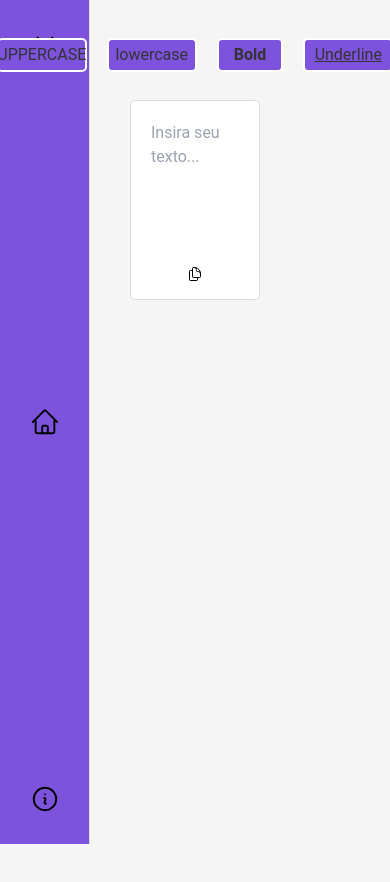
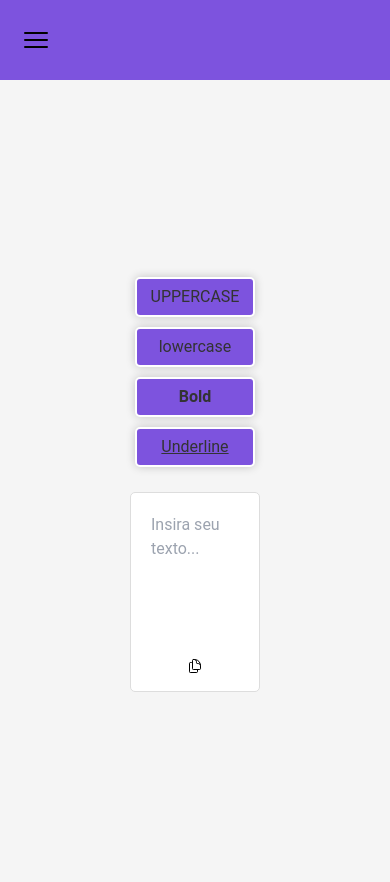
Before and after one commit to MarceloBxD/TransformTextWebApp, a React (Vite) app: page / in a window 390 px wide. Shown: the top 882 px of the page. Before the commit the page ends 844 px from the top, so only its background shows below. Built offline with nearby package versions, Linux system fonts and the light colour scheme.

Commit message:
adding mobile header

```diff
--- a/src/App.tsx
+++ b/src/App.tsx
@@ -2,81 +2,26 @@ import { GlobalStyle } from "./GlobalStyle.js";
 import OptionsAreaContainer from "./components/OptionsArea";
 import Aside from "./components/Aside/index.js";
 import InputTextArea from "./components/InputTextArea/index.js";
+import ExitModal from "./components/ExitModal/index.js";
 import { useApp } from "./contexts/ContextApi.js";
+import MobileHeader from "./components/MobileHeader/index.js";
 
 function App() {
-  const { modalIsOpen, setModalIsOpen }: any = useApp();
+  const { modalIsOpen }: any = useApp();
   return (
-    <>
+    <div>
       <Aside />
+      <MobileHeader />
       {!modalIsOpen ? (
-        <>
+        <div className="flex flex-col justify-center h-screen">
           <OptionsAreaContainer />
           <InputTextArea />
           <GlobalStyle />
-        </>
+        </div>
       ) : (
-        <div
-          className="relative z-10"
-          aria-labelledby="modal-title"
-          role="dialog"
-          aria-modal="true"
-        >
-          <div className="fixed inset-0 bg-gray-500 bg-opacity-75 transition-opacity"></div>
-
-          <div className="fixed inset-0 z-10 overflow-y-auto">
-            <div className="flex min-h-full items-end justify-center p-4 text-center sm:items-center sm:p-0">
-              <div className="relative transform overflow-hidden rounded-lg bg-white text-left shadow-xl transition-all sm:my-8 sm:w-full sm:max-w-lg">
-                <div className="bg-white px-4 pb-4 pt-5 sm:p-6 sm:pb-4">
-                  <div className="sm:flex sm:items-start">
-                    <div className="mx-auto flex h-12 w-12 flex-shrink-0 items-center justify-center rounded-full bg-red-100 sm:mx-0 sm:h-10 sm:w-10">
-                      <svg
-                        className="h-6 w-6 text-red-600"
-                        fill="none"
-                        viewBox="0 0 24 24"
-                        stroke="currentColor"
-                        aria-hidden="true"
-                      >
-                        <path d="M12 9v3.75m-9.303 3.376c-.866 1.5.217 3.374 1.948 3.374h14.71c1.73 0 2.813-1.874 1.948-3.374L13.949 3.378c-.866-1.5-3.032-1.5-3.898 0L2.697 16.126zM12 15.75h.007v.008H12v-.008z" />
-                      </svg>
-                    </div>
-                    <div className="mt-3 text-center sm:ml-4 sm:mt-0 sm:text-left">
-                      <h3
-                        className="text-base font-semibold leading-6 text-gray-900"
-                        id="modal-title"
-                      >
-                        Did you want to quit?
-                      </h3>
-                      <div className="mt-2">
-                        <p className="text-sm text-gray-500">
-                          Are you sure you want to quit?
-                        </p>
-                      </div>
-                    </div>
-                  </div>
-                </div>
-                <div className="bg-gray-50 px-4 py-3 sm:flex sm:flex-row-reverse sm:px-6">
-                  <button
-                    onClick={() => window.close()}
-                    type="button"
-                    className="inline-flex w-full justify-center rounded-md bg-red-600 px-3 py-2 text-sm font-semibold text-white shadow-sm hover:bg-red-500 sm:ml-3 sm:w-auto"
-                  >
-                    Yes, quit!
-                  </button>
-                  <button
-                    type="button"
-                    onClick={() => setModalIsOpen(false)}
-                    className="mt-3 inline-flex w-full justify-center rounded-md bg-white px-3 py-2 text-sm font-semibold text-gray-900 shadow-sm ring-1 ring-inset ring-gray-300 hover:bg-gray-50 sm:mt-0 sm:w-auto"
-                  >
-                    Cancel
-                  </button>
-                </div>
-              </div>
-            </div>
-          </div>
-        </div>
+        <ExitModal />
       )}
-    </>
+    </div>
   );
 }
 
--- a/src/assets/images/svgs/index.ts
+++ b/src/assets/images/svgs/index.ts
@@ -2,3 +2,4 @@ export { default as IconHome } from "./home.svg";
 export { default as IconClose } from "./close.svg";
 export { default as IconHelp } from "./help.svg";
 export { default as copy } from "./copy.svg";
+export { default as hamburguer } from "./hamburguer.svg";
--- a/src/components/Aside/index.tsx
+++ b/src/components/Aside/index.tsx
@@ -6,10 +6,10 @@ import { useApp } from "../../contexts/ContextApi";
 export default () => {
   const { setModalIsOpen }: any = useApp();
   return (
-    <AsideContainer>
+    <AsideContainer className="hidden md:block">
       <AsideIconsArea>
         <img
-          className="hover:rotate-90 transition-all ease-in-out duration-300  hover:scale-110"
+          className="hover:rotate-90 transition-all ease-in-out duration-300 hover:scale-110"
           style={{ cursor: "pointer" }}
           width={"30px"}
           onClick={() => setModalIsOpen(true)}
--- a/src/components/Aside/styles.ts
+++ b/src/components/Aside/styles.ts
@@ -4,7 +4,6 @@ export const AsideContainer = styled.aside`
   width: 90px;
   height: 100vh;
   background-color: #7d53de;
-  border-right: 1px solid #ddd;
   overflow-y: auto;
   overflow-x: hidden;
   position: fixed;
--- /dev/null
+++ b/src/components/ExitModal/index.tsx
@@ -0,0 +1,66 @@
+import { useApp } from "../../contexts/ContextApi";
+
+export default () => {
+  const { setModalIsOpen }: any = useApp();
+  return (
+    <div
+      className="relative z-10"
+      aria-labelledby="modal-title"
+      role="dialog"
+      aria-modal="true"
+    >
+      <div className="fixed inset-0 bg-gray-500 bg-opacity-75 transition-opacity"></div>
+
+      <div className="fixed inset-0 z-10 overflow-y-auto">
+        <div className="flex min-h-full items-end justify-center p-4 text-center sm:items-center sm:p-0">
+          <div className="relative transform overflow-hidden rounded-lg bg-white text-left shadow-xl transition-all sm:my-8 sm:w-full sm:max-w-lg">
+            <div className="bg-white px-4 pb-4 pt-5 sm:p-6 sm:pb-4">
+              <div className="sm:flex sm:items-start">
+                <div className="mx-auto flex h-12 w-12 flex-shrink-0 items-center justify-center rounded-full bg-red-100 sm:mx-0 sm:h-10 sm:w-10">
+                  <svg
+                    className="h-6 w-6 text-red-600"
+                    fill="none"
+                    viewBox="0 0 24 24"
+                    stroke="currentColor"
+                    aria-hidden="true"
+                  >
+                    <path d="M12 9v3.75m-9.303 3.376c-.866 1.5.217 3.374 1.948 3.374h14.71c1.73 0 2.813-1.874 1.948-3.374L13.949 3.378c-.866-1.5-3.032-1.5-3.898 0L2.697 16.126zM12 15.75h.007v.008H12v-.008z" />
+                  </svg>
+                </div>
+                <div className="mt-3 text-center sm:ml-4 sm:mt-0 sm:text-left">
+                  <h3
+                    className="text-base font-semibold leading-6 text-gray-900"
+                    id="modal-title"
+                  >
+                    Did you want to quit?
+                  </h3>
+                  <div className="mt-2">
+                    <p className="text-sm text-gray-500">
+                      Are you sure you want to quit?
+                    </p>
+                  </div>
+                </div>
+              </div>
+            </div>
+            <div className="bg-gray-50 px-4 py-3 sm:flex sm:flex-row-reverse sm:px-6">
+              <button
+                onClick={() => window.close()}
+                type="button"
+                className="inline-flex w-full justify-center rounded-md bg-red-600 px-3 py-2 text-sm font-semibold text-white shadow-sm hover:bg-red-500 sm:ml-3 sm:w-auto"
+              >
+                Yes, quit!
+              </button>
+              <button
+                type="button"
+                onClick={() => setModalIsOpen(false)}
+                className="mt-3 inline-flex w-full justify-center rounded-md bg-white px-3 py-2 text-sm font-semibold text-gray-900 shadow-sm ring-1 ring-inset ring-gray-300 hover:bg-gray-50 sm:mt-0 sm:w-auto"
+              >
+                Cancel
+              </button>
+            </div>
+          </div>
+        </div>
+      </div>
+    </div>
+  );
+};
--- a/src/components/InputTextArea/index.tsx
+++ b/src/components/InputTextArea/index.tsx
@@ -23,7 +23,7 @@ export default () => {
   };
 
   return (
-    <Container>
+    <Container className="sm: mt-20">
       {textCopied && <ToastTextCopied />}
       <InputTextAreaContainer
         value={inputValue}
--- a/src/components/InputTextArea/styles.ts
+++ b/src/components/InputTextArea/styles.ts
@@ -3,7 +3,6 @@ import styled from "styled-components";
 export const Container = styled.div`
   width: 100%;
   display: flex;
-  margin: 0 auto;
   flex-direction: column;
   gap: 20px;
   align-items: center;
--- /dev/null
+++ b/src/components/MobileHeader/index.tsx
@@ -0,0 +1,14 @@
+import { hamburguer } from "../../assets/images/svgs";
+
+export default () => {
+  return (
+    <div
+      style={{ backgroundColor: "#7D53DE" }}
+      className="w-100 h-20 px-5 py-5 flex items-center justify-betweem md:hidden"
+    >
+      <div>
+        <img className="w-8 h-8 cursor-pointer" src={hamburguer} />
+      </div>
+    </div>
+  );
+};
--- /dev/null
+++ b/src/components/MobileHeader/styles.ts
@@ -0,0 +1 @@
+import styled from "styled-components";
--- a/src/components/OptionsArea/index.tsx
+++ b/src/components/OptionsArea/index.tsx
@@ -34,7 +34,7 @@ export default () => {
   };
 
   return (
-    <OptionsAreaContainer>
+    <OptionsAreaContainer className="flex relative  flex-col sm:flex-row">
       <OptionsAreaButton onClick={() => transformToUppercase()}>
         UPPERCASE
       </OptionsAreaButton>
--- a/src/components/OptionsArea/styles.ts
+++ b/src/components/OptionsArea/styles.ts
@@ -2,21 +2,19 @@ import styled from "styled-components";
 
 export const OptionsAreaContainer = styled.div`
   width: 33.33%;
-  height: 50px;
-  z-index: 100;
   position: relative;
   top: 30px;
   justify-content: center;
   align-items: center;
   margin: 0 auto;
-  padding: 20px;
-  gap: 20px;
+  height: 40px;
+  gap: 10px;
   border-radius: 5px;
-  display: flex;
 `;
 
 export const OptionsAreaButton = styled.button`
-  width: 100%;
+  width: 120px;
+  max-width: 100%;
   height: 100%;
   display: flex;
   justify-content: center;
@@ -27,6 +25,7 @@ export const OptionsAreaButton = styled.button`
   padding: 15px;
   cursor: pointer;
   transition: all 0.2s ease-in-out;
+  box-shadow: 0px 0px 10px 0px rgba(0, 0, 0, 0.2);
   &:hover {
     color: #fff;
   }
```
Also changed, not shown: src/assets/images/svgs/hamburguer.svg (added).
